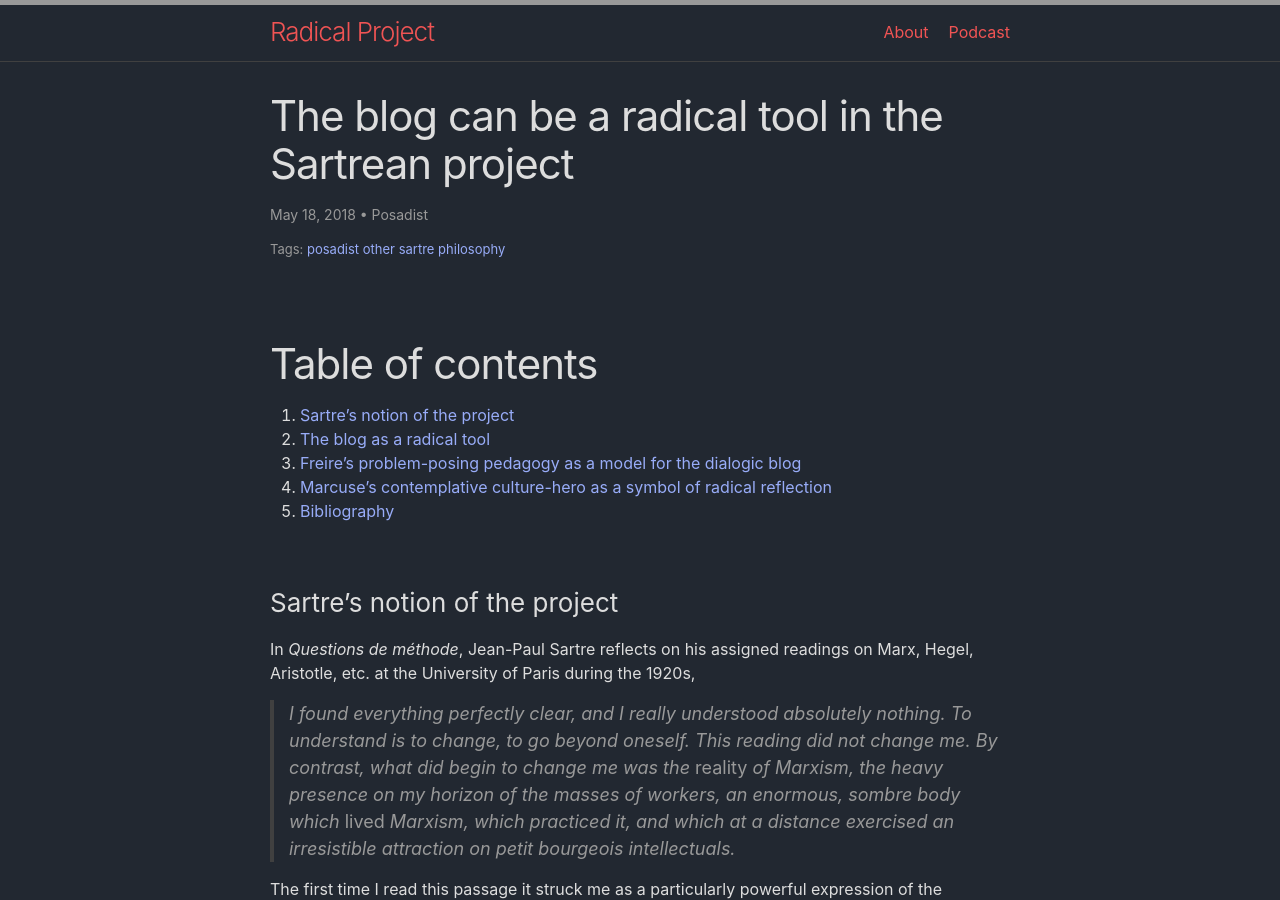
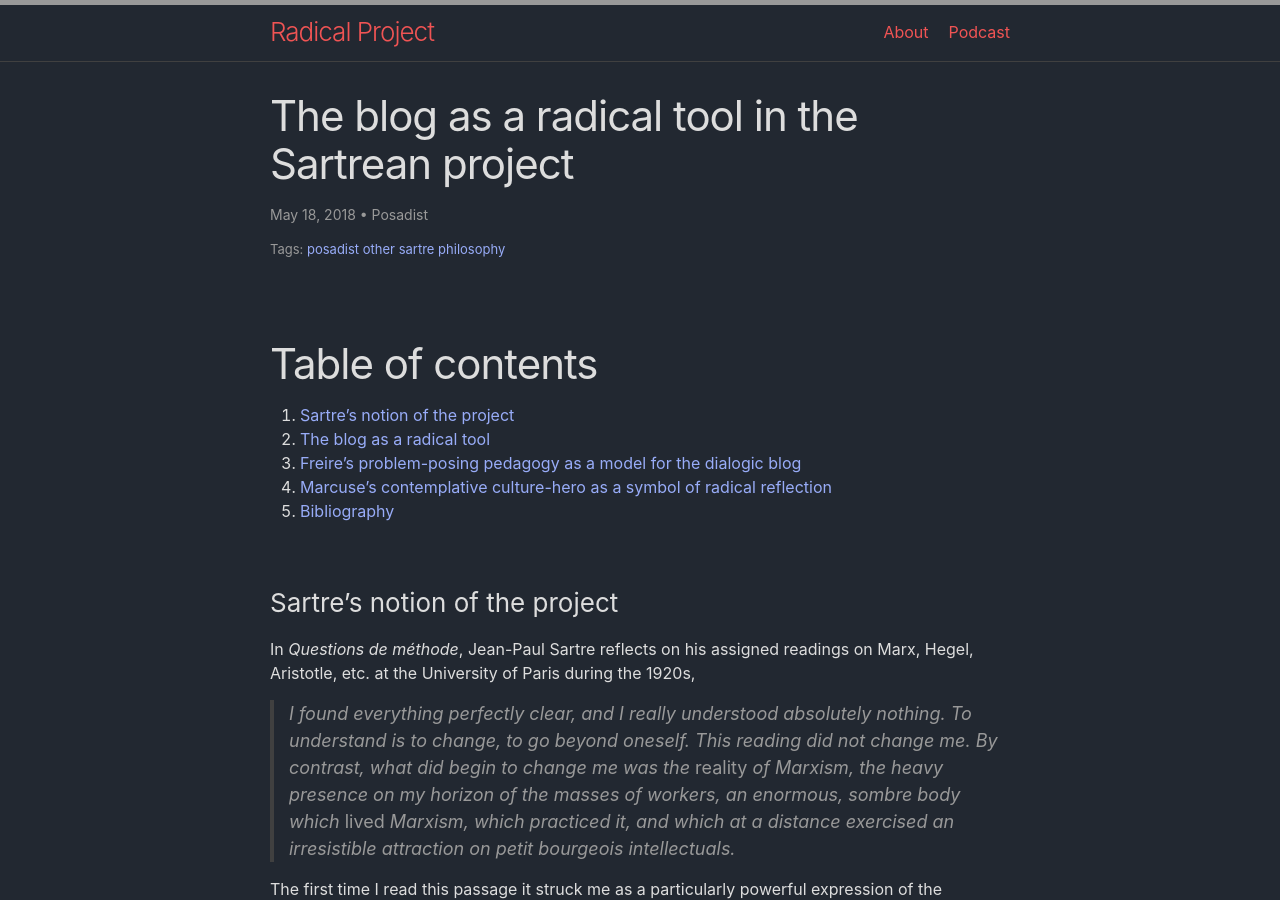
Before and after one commit to alext180/alext180.github.io, a Jekyll site: the page built from other/_posts/2018-05-18-Alex-blog-draft-Sartre.md, in a window 1280 px wide and 900 px high. Built offline with Jekyll 4.4.1, drawn with Linux system fonts in a browser that asks for light colours.

Commit message:
Update 2018-05-18-Alex-blog-draft-Sartre.md

```diff
--- a/other/_posts/2018-05-18-Alex-blog-draft-Sartre.md
+++ b/other/_posts/2018-05-18-Alex-blog-draft-Sartre.md
@@ -1,7 +1,7 @@
 ---
 layout: post
 tags: posadist other sartre philosophy
-title: The blog can be a radical tool in the Sartrean project
+title: "The blog as a radical tool in the Sartrean project"
 categories: other
 author:
 - Posadist
```
